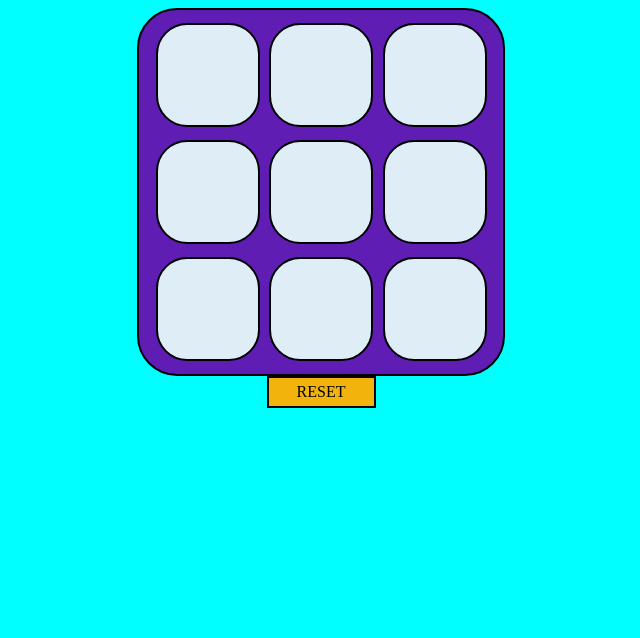
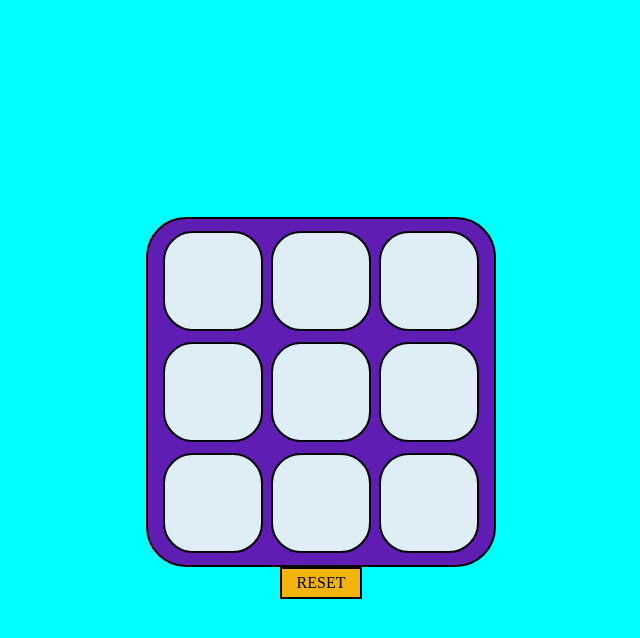
Before and after one commit to Pandanoid/tic-tac-toe, a plain HTML site: page index.html in a window 1280 px wide. Shown: the whole page, without its empty margins (319-959 px from the left). Drawn offline with Linux system fonts and the light colour scheme.

Commit message:
code clean up

```diff
--- a/TicTacToe.js
+++ b/TicTacToe.js
@@ -7,9 +7,9 @@ const fieldState = [
 
 const imgX = createImage("X.png")
 const imgO = createImage("O.png")
-const fieldElement = document.querySelector('.playingField');
 let currentTurn = imgX;
-const gameCells = document.getElementsByClassName('gameCell');
+const fieldElement = document.querySelector('.playing-field');
+const gameCells = document.getElementsByClassName('game-cell');
 
 fieldElement.addEventListener('click', function (event) {
     const index = [...gameCells].indexOf(event.target);
--- a/index.html
+++ b/index.html
@@ -10,19 +10,20 @@
 </head>
 
 <body>
-
-  <div class="playingField">
-    <div id="1" class="gameCell"></div>
-    <div id="2" class="gameCell"></div>
-    <div id="3" class="gameCell"></div>
-    <div id="4" class="gameCell"></div>
-    <div id="5" class="gameCell"></div>
-    <div id="6" class="gameCell"></div>
-    <div id="7" class="gameCell"></div>
-    <div id="8" class="gameCell"></div>
-    <div id="9" class="gameCell"></div>
+  <div>
+    <div class="playing-field">
+      <div id="1" class="game-cell"></div>
+      <div id="2" class="game-cell"></div>
+      <div id="3" class="game-cell"></div>
+      <div id="4" class="game-cell"></div>
+      <div id="5" class="game-cell"></div>
+      <div id="6" class="game-cell"></div>
+      <div id="7" class="game-cell"></div>
+      <div id="8" class="game-cell"></div>
+      <div id="9" class="game-cell"></div>
+    </div>
+    <div id="reset" class="reset-button">RESET</div>
   </div>
-  <div id="reset" class="resetButton">RESET</div>
 
 
   <script src="./TicTacToe.js"></script>
--- a/styles.css
+++ b/styles.css
@@ -1,10 +1,16 @@
-body {
-    background-color: aqua;
+* {
     box-sizing: border-box;
 }
 
-.playingField {
+body {
+    background-color: aqua;
+    min-height: 100vh;
+    display: flex;
+    justify-content: center;
+    align-items: center;
+}
 
+.playing-field {
     margin: 0 auto;
     display: flex;
     flex-wrap: wrap;
@@ -18,7 +24,7 @@ body {
     height: 350px;
 }
 
-.gameCell {
+.game-cell {
     display: flex;
     background-color: rgba(223, 238, 246, 1);
     width: 100px;
@@ -27,16 +33,12 @@ body {
     border: 2px solid;
     align-items: center;
     justify-content: center;
+}
 
-
+.reset-button {
+    display: table;
+    margin: 0 auto;
+    padding: 5px 15px;
+    border: 2px solid;
+    background-color: #f3b30d;
 }
-.resetButton {
-    display: flex;
-    margin: 0 auto;
-    width: 105px;
-    height: 28px;
-    border: 2px solid;
-    background-color: rgba(243, 179, 13, 1);
-    align-items: center;
-    justify-content: center;
-}
```
